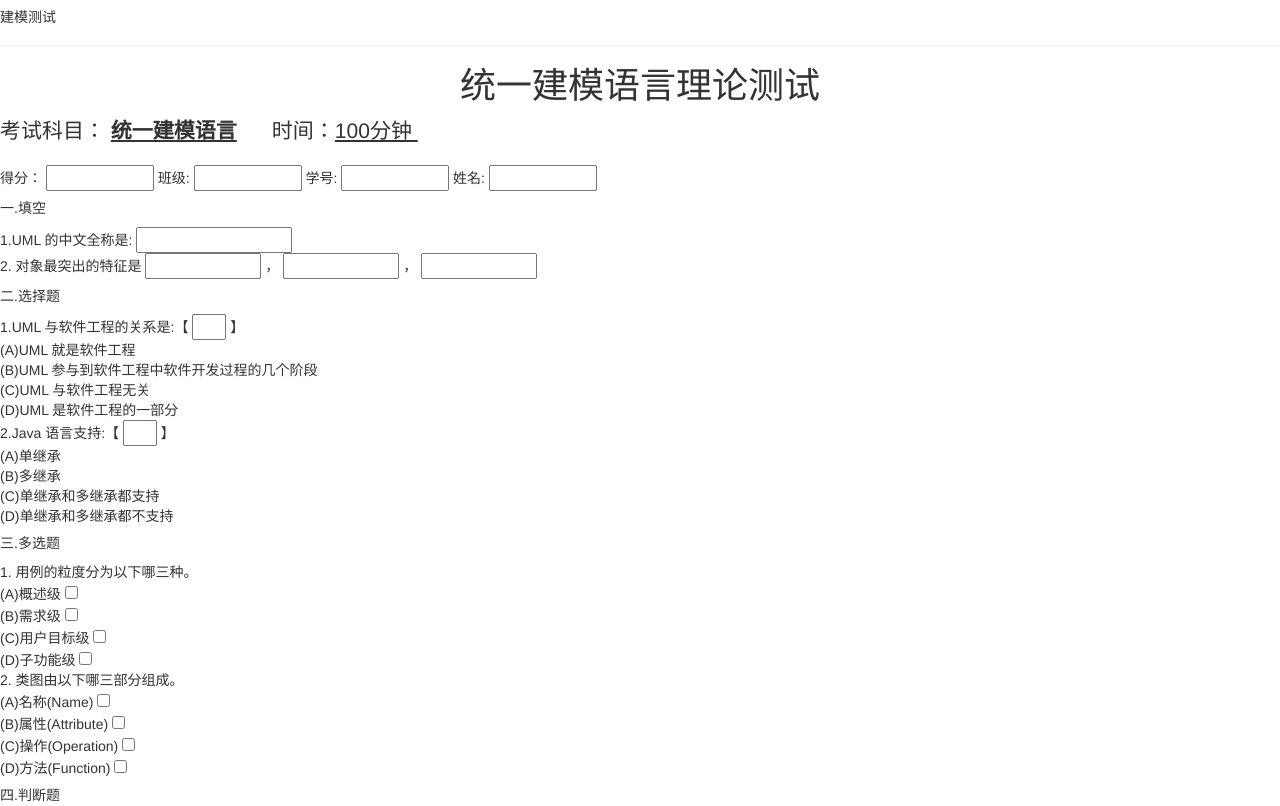
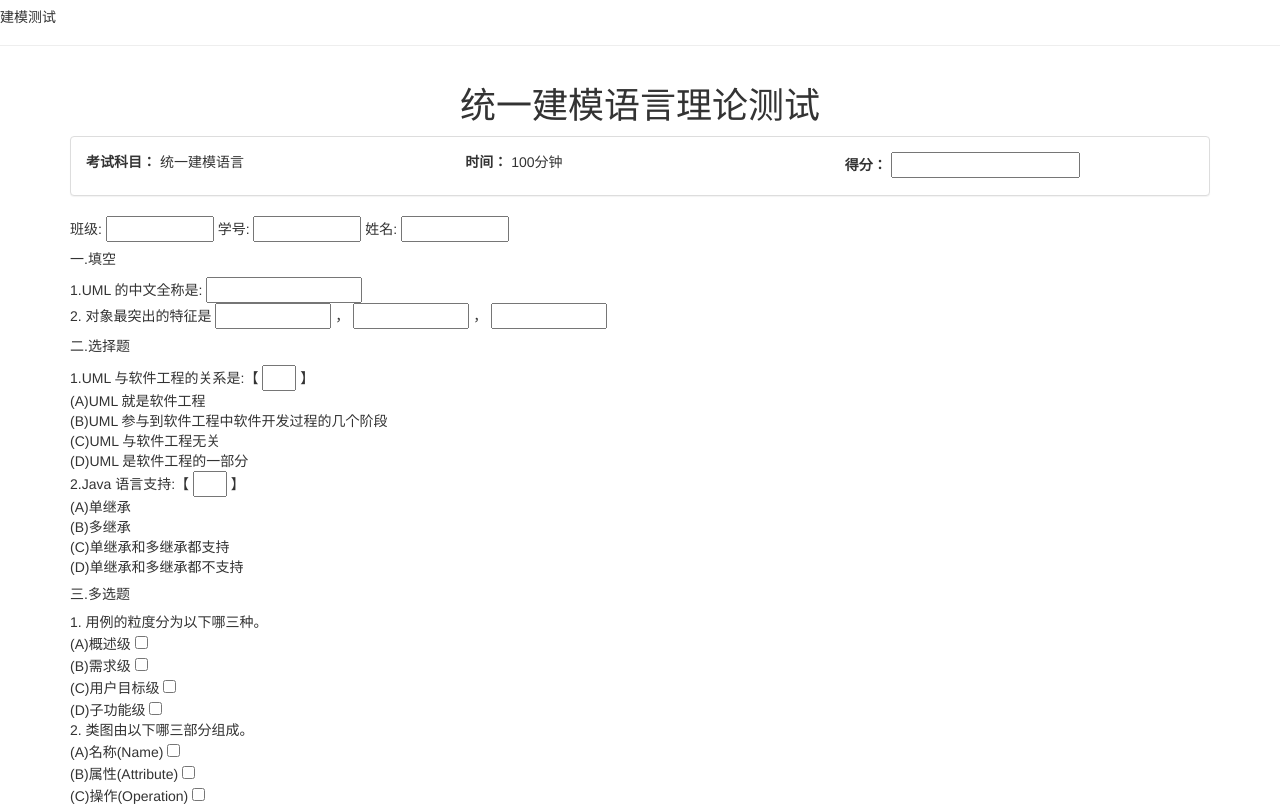
Before and after one commit to ziyiking/html_and_dom, a plain HTML site: page Index.html in a window 1280 px wide. Shown: the top 806 px of the page. Drawn offline with Linux system fonts and the light colour scheme.

Commit message:
use bootstrapchange index.html on title

```diff
--- a/Index.html
+++ b/Index.html
@@ -13,16 +13,41 @@
 </head>
 <body >
   <p><h5>建模测试<hr></h5></p>
-  <p><h1><center>统一建模语言理论测试</center></h1></p>
-  <p  class="lead">
-    考试科目：
-    <b><u>统一建模语言</b></u>&nbsp;&nbsp;&nbsp;&nbsp;&nbsp;
-    时间：<u>100分钟 </u> &nbsp;&nbsp;&nbsp;&nbsp;&nbsp;
-    </p>
 
-    <form autocomplete="off">
-      得分：
-      <input type="text"  id="score" size="10" />
+  <div class="container">
+
+    <div class="row">
+      <div class="col-md-12 text-center">
+        <h1>统一建模语言理论测试</h1>
+      </div>
+    </div>
+    <form action="#" method="post" role="form" autocomplete="off">
+
+    <div class="panel panel-default">
+      <div class="panel-body">
+        <div class="row">
+          <div class="col-md-4">
+            <label class="control-label">
+              考试科目：
+            </label>
+            统一建模语言
+          </div>
+          <div class="col-md-4">
+            <label class="control-label">
+              时间：
+            </label>
+            100分钟
+          </div>
+          <div id="totalScore_formGroup" class="col-md-4">
+            <label class="control-label">
+              得分：
+            </label>
+            <input id="score" class="text-danger" />
+          </div>
+        </div>
+      </div>
+    </div>
+
       班级:
       <input type="text" id="班级" size="10" />
       学号:
```
